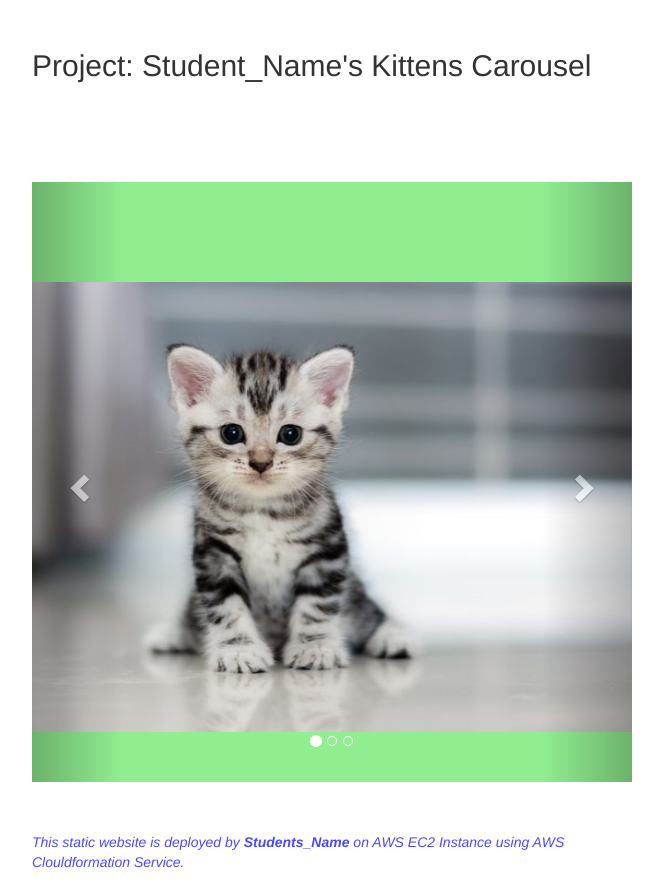
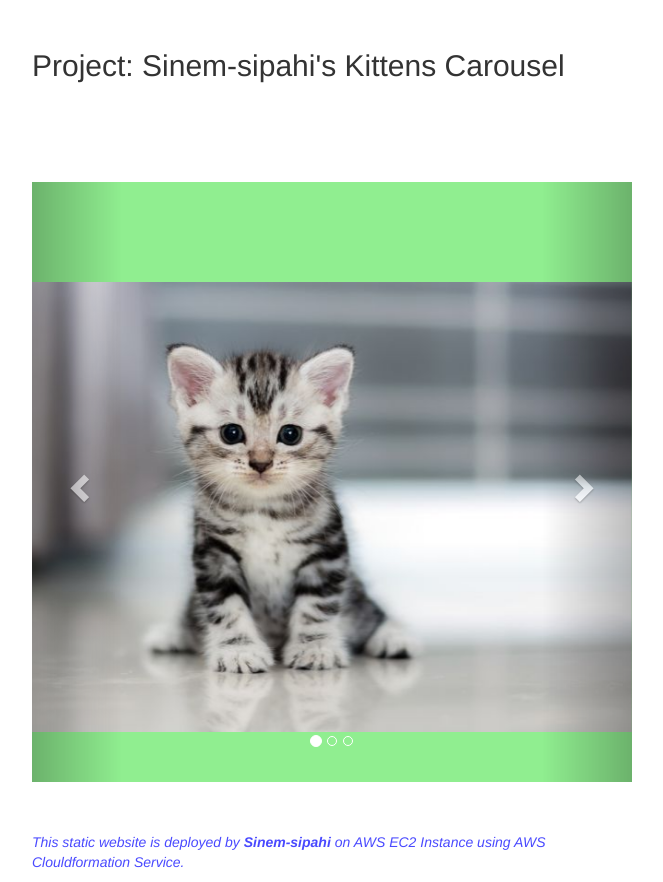
Before and after one commit to sipahisnm/aws-repo, a Flask app: page / in a window 1280 px wide. Shown: the part 401-1283 px from the top of the page, without its empty margins (308-971 px from the left). Run offline with Flask 2, Linux system fonts and the light colour scheme; some libraries are stand-ins or nearby versions.

Commit message:
Update index.html

```diff
--- a/aws-devops-project1/templates/index.html
+++ b/aws-devops-project1/templates/index.html
@@ -45,7 +45,7 @@
 
   <div><img src="https://clarusway.com/wp-content/uploads/2020/06/clarusway_logo.png" /></div>
 
-  <h2> Project: Student_Name's Kittens Carousel</h2>
+  <h2> Project: Sinem-sipahi's Kittens Carousel</h2>
 
   <div id="myCarousel" class="carousel slide" data-ride="carousel">
     <!-- Indicators -->
@@ -80,7 +80,7 @@
   </div>
 
 
-  <p class="footnote"><i>This static website is deployed by <b> Students_Name </b> on AWS EC2 Instance using AWS
+  <p class="footnote"><i>This static website is deployed by <b> Sinem-sipahi </b> on AWS EC2 Instance using AWS
       Clouldformation Service.</i></p>
 </body>
 
```
